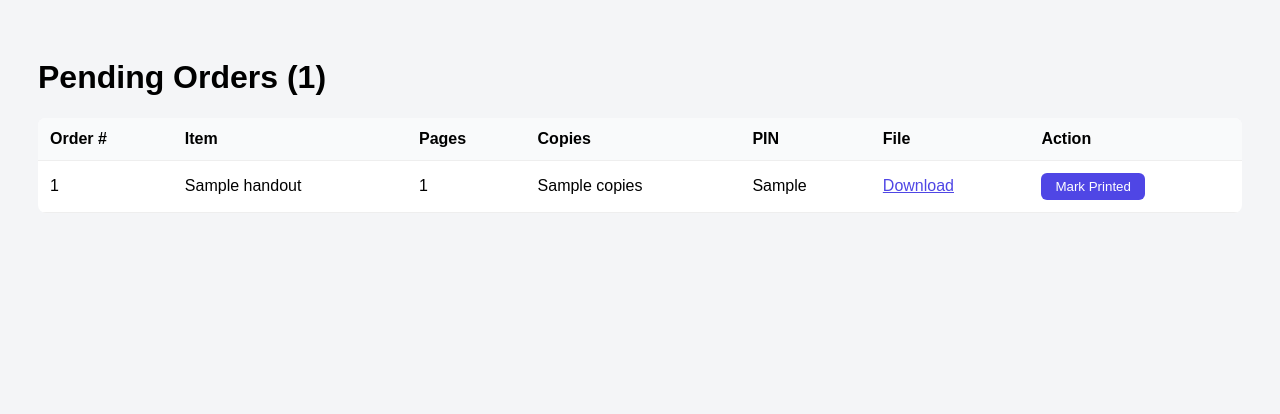
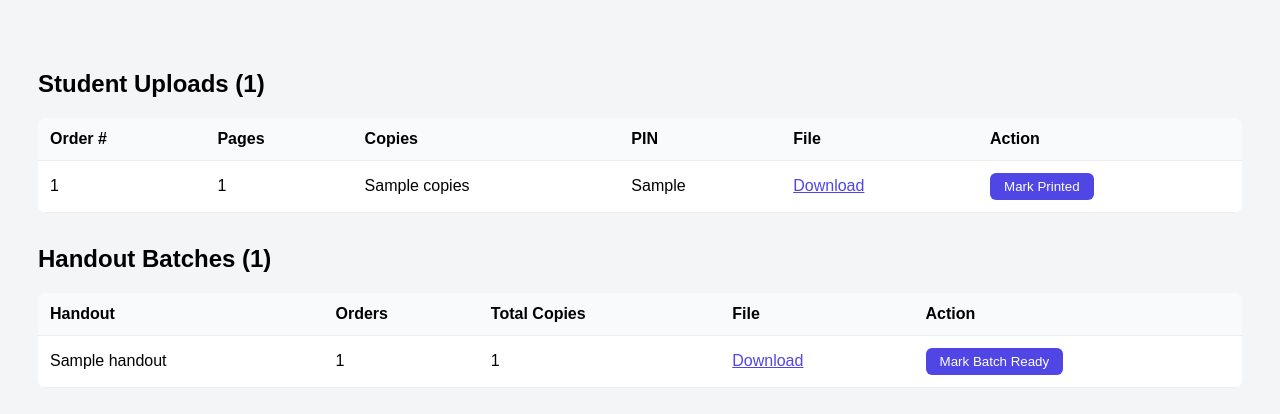
Before and after one commit to dishasuvarna/smart-print-queue, a Django app: template orders/templates/orders/vendor.html in a window 1280 px wide. Shown: the top 414 px of the page. Run offline with Django 3.2, Linux system fonts and the light colour scheme; the template is opened without the code that fills it: most values are stand-ins (such as "Sample title", 1, 10 or a date in 2020).

Commit message:
Add batch handout queue - group same-handout orders into one card with mass mark-printed

```diff
--- a/config/urls.py
+++ b/config/urls.py
@@ -2,6 +2,7 @@ from django.contrib import admin
 from django.urls import path
 
 from orders.views import pending_handout_count
+from orders.views import mark_batch_printed
 
 from orders.views import (
     upload_order, order_placed, browse_handouts, order_handout,
@@ -19,6 +20,7 @@ urlpatterns = [
     path("vendor/", vendor_dashboard, name="vendor_dashboard"),
     path("vendor/order/<int:order_id>/mark-printed/", mark_printed, name="mark_printed"),
     path("vendor/pending-count/", pending_handout_count, name="pending_handout_count"),
+    path("vendor/handout/<int:handout_id>/mark-batch-printed/", mark_batch_printed, name="mark_batch_printed"),
 ]
 
 from django.conf import settings
--- a/orders/templates/orders/vendor.html
+++ b/orders/templates/orders/vendor.html
@@ -2,18 +2,46 @@
 <html><head><title>Vendor Dashboard</title>
 <style>
 body{font-family:sans-serif;background:#f4f5f7;padding:30px;}
-table{width:100%;border-collapse:collapse;background:#fff;border-radius:8px;overflow:hidden;}
+h2{margin-top:32px;}
+table{width:100%;border-collapse:collapse;background:#fff;border-radius:8px;overflow:hidden;margin-bottom:20px;}
 th,td{padding:12px;text-align:left;border-bottom:1px solid #eee;}
 th{background:#f9fafb;}
 button{padding:6px 14px;background:#4f46e5;color:#fff;border:none;border-radius:6px;cursor:pointer;}
 a.download{color:#4f46e5;}
 </style></head>
 <body>
-<h1>Pending Orders ({{ orders|length }})</h1>
-
-<div id="handout-badge" style="display:none; background:#dc2626; color:#fff; padding:6px 14px; border-radius:20px; display:inline-block; font-weight:600; font-size:14px; margin-bottom:16px;">
+<div id="handout-badge" style="display:none; background:#dc2626; color:#fff; padding:6px 14px; border-radius:20px; display:inline-block; font-weight:600; font-size:14px;">
     Handouts Pending: <span id="handout-count">0</span>
 </div>
+
+<h2>Student Uploads ({{ upload_orders|length }})</h2>
+<table>
+<tr><th>Order #</th><th>Pages</th><th>Copies</th><th>PIN</th><th>File</th><th>Action</th></tr>
+{% for order in upload_orders %}
+<tr>
+    <td>{{ order.id }}</td>
+    <td>{{ order.page_count }}</td>
+    <td>{{ order.copies }}</td>
+    <td>{{ order.pickup_pin }}</td>
+    <td>{% if order.file %}<a class="download" href="{{ order.file.url }}">Download</a>{% endif %}</td>
+    <td><form method="post" action="{% url 'mark_printed' order.id %}">{% csrf_token %}<button type="submit">Mark Printed</button></form></td>
+</tr>
+{% endfor %}
+</table>
+
+<h2>Handout Batches ({{ handout_batches|length }})</h2>
+<table>
+<tr><th>Handout</th><th>Orders</th><th>Total Copies</th><th>File</th><th>Action</th></tr>
+{% for batch in handout_batches %}
+<tr>
+    <td>{{ batch.handout.title }}</td>
+    <td>{{ batch.orders|length }}</td>
+    <td>{{ batch.total_copies }}</td>
+    <td><a class="download" href="{{ batch.handout.file.url }}">Download</a></td>
+    <td><form method="post" action="{% url 'mark_batch_printed' batch.handout.id %}">{% csrf_token %}<button type="submit">Mark Batch Ready</button></form></td>
+</tr>
+{% endfor %}
+</table>
 
 <script>
 function updateHandoutBadge() {
@@ -27,21 +55,6 @@ function updateHandoutBadge() {
         });
 }
 updateHandoutBadge();
-setInterval(updateHandoutBadge, 15000); // refresh every 15 seconds
+setInterval(updateHandoutBadge, 15000);
 </script>
-
-<table>
-<tr><th>Order #</th><th>Item</th><th>Pages</th><th>Copies</th><th>PIN</th><th>File</th><th>Action</th></tr>
-{% for order in orders %}
-<tr>
-    <td>{{ order.id }}</td>
-    <td>{% if order.handout %}{{ order.handout.title }}{% else %}Student upload{% endif %}</td>
-    <td>{{ order.page_count }}</td>
-    <td>{{ order.copies }}</td>
-    <td>{{ order.pickup_pin }}</td>
-    <td>{% if order.file %}<a class="download" href="{{ order.file.url }}">Download</a>{% elif order.handout %}<a class="download" href="{{ order.handout.file.url }}">Download</a>{% endif %}</td>
-    <td><form method="post" action="{% url 'mark_printed' order.id %}">{% csrf_token %}<button type="submit">Mark Printed</button></form></td>
-</tr>
-{% endfor %}
-</table>
 </body></html>
```
Also changed, not shown: orders/views.py (+33 -2 lines).
